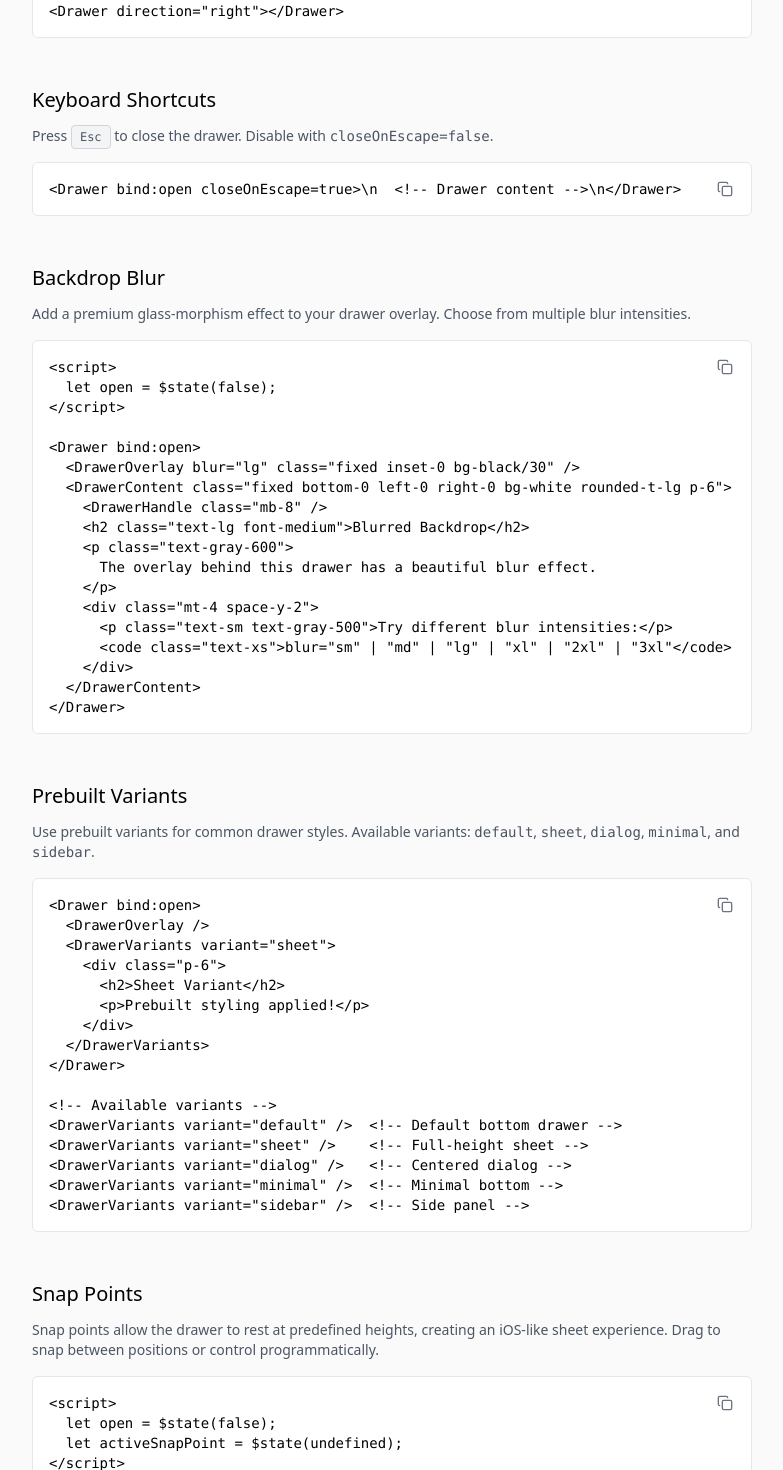
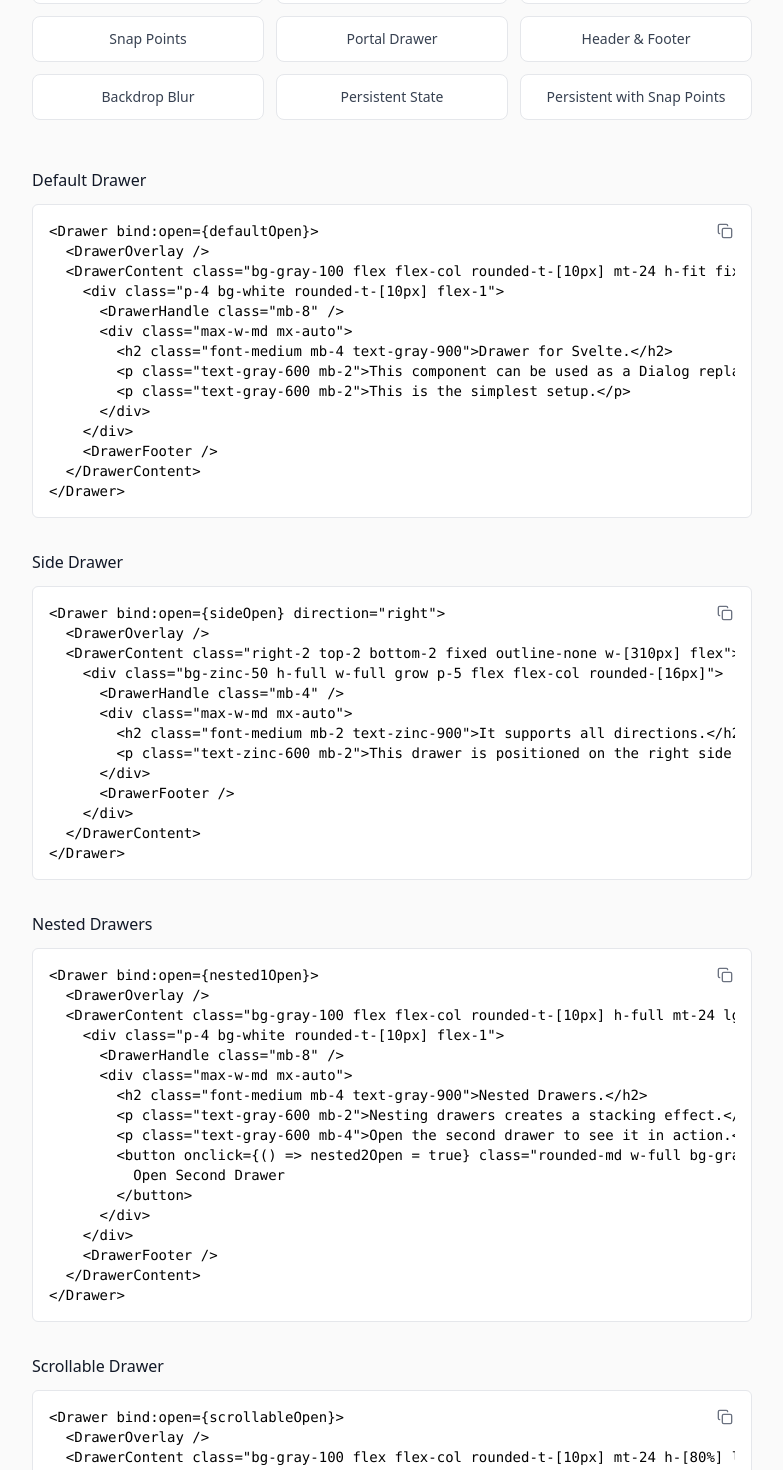
Before and after one commit to AbhiVarde/svelte-drawer, a SvelteKit app in the folder website/: page / in a window 1280 px wide. Shown: the part 1400-2870 px from the top of the page, without its empty margins (248-1031 px from the left). Built offline with nearby package versions, Linux system fonts and the light colour scheme; no server answers.

Commit message:
refactor: improve examples layout with grid and separate code sections

```diff
--- a/website/src/routes/+page.svelte
+++ b/website/src/routes/+page.svelte
@@ -11,7 +11,6 @@
   import StargazersSection from "$lib/components/StargazersSection.svelte";
   import CodeBlock from "$lib/components/CodeBlock.svelte";
   import DrawerFooter from "$lib/components/DrawerFooter.svelte";
-  import ExampleSection from "$lib/components/ExampleSection.svelte";
   import { codeExamples } from "$lib/constants/codeExamples";
   import { ExternalLink } from "lucide-svelte";
 
@@ -41,11 +40,12 @@
     scrollable: "idle",
     controlled: "idle",
     variant: "idle",
-    "variants-feature": "idle",
     snappoint: "idle",
     portal: "idle",
     "header-footer": "idle",
     blur: "idle",
+    persistent: "idle",
+    "persistent-snap": "idle",
   });
 
   async function copyToClipboard(text: string, key: string) {
@@ -267,6 +267,36 @@
     </section>
 
     <section>
+      <h2 class="text-xl font-medium mb-6">Examples</h2>
+      <div class="grid grid-cols-2 sm:grid-cols-3 gap-3 mb-12">
+        {#each examples as example}
+          <button
+            onclick={example.open}
+            class="px-4 py-3 bg-white border border-gray-200 rounded-lg hover:border-gray-300 hover:shadow-sm transition text-sm font-medium text-gray-700 hover:text-gray-900"
+          >
+            {example.title}
+          </button>
+        {/each}
+      </div>
+
+      <div class="space-y-8">
+        {#each examples as example}
+          <div>
+            <h3 class="text-base font-medium mb-3 text-gray-900">
+              {example.title}
+            </h3>
+            <CodeBlock
+              code={example.code}
+              copyKey={example.key}
+              {copyStatus}
+              onCopy={copyToClipboard}
+            />
+          </div>
+        {/each}
+      </div>
+    </section>
+
+    <section>
       <h2 class="text-xl font-medium mb-3">Position</h2>
       <p class="text-sm text-gray-600 mb-4">
         Change direction with the <code>direction</code> prop.
@@ -286,7 +316,8 @@
           class="px-2 py-1 bg-gray-100 rounded border border-gray-300 text-xs font-mono"
           >Esc</kbd
         >
-        to close the drawer. Disable with <code>closeOnEscape={false}</code>.
+        to close the drawer. Disable with
+        <code>closeOnEscape={"{false}"}</code>.
       </p>
       <CodeBlock
         code="<Drawer bind:open closeOnEscape={true}>\n  <!-- Drawer content -->\n</Drawer>"
@@ -295,99 +326,9 @@
         onCopy={copyToClipboard}
       />
     </section>
-
-    <section>
-      <h2 class="text-xl font-medium mb-3">Backdrop Blur</h2>
-      <p class="text-sm text-gray-600 mb-4">
-        Add a premium glass-morphism effect to your drawer overlay. Choose from
-        multiple blur intensities.
-      </p>
-      <CodeBlock
-        code={codeExamples.blurDrawer}
-        copyKey="blur"
-        {copyStatus}
-        onCopy={copyToClipboard}
-      />
-    </section>
-
-    <section>
-      <h2 class="text-xl font-medium mb-3">Prebuilt Variants</h2>
-      <p class="text-sm text-gray-600 mb-4">
-        Use prebuilt variants for common drawer styles. Available variants: <code
-          >default</code
-        >, <code>sheet</code>, <code>dialog</code>, <code>minimal</code>, and
-        <code>sidebar</code>.
-      </p>
-      <CodeBlock
-        code={`<Drawer bind:open>\n  <DrawerOverlay />\n  <DrawerVariants variant="sheet">\n    <div class="p-6">\n      <h2>Sheet Variant</h2>\n      <p>Prebuilt styling applied!</p>\n    </div>\n  </DrawerVariants>\n</Drawer>\n\n<!-- Available variants -->\n<DrawerVariants variant="default" />  <!-- Default bottom drawer -->\n<DrawerVariants variant="sheet" />    <!-- Full-height sheet -->\n<DrawerVariants variant="dialog" />   <!-- Centered dialog -->\n<DrawerVariants variant="minimal" />  <!-- Minimal bottom -->\n<DrawerVariants variant="sidebar" />  <!-- Side panel -->`}
-        copyKey="variants-feature"
-        {copyStatus}
-        onCopy={copyToClipboard}
-      />
-    </section>
-
-    <section>
-      <h2 class="text-xl font-medium mb-3">Snap Points</h2>
-      <p class="text-sm text-gray-600 mb-4">
-        Snap points allow the drawer to rest at predefined heights, creating an
-        iOS-like sheet experience. Drag to snap between positions or control
-        programmatically.
-      </p>
-      <CodeBlock
-        code={codeExamples.snapPointDrawer}
-        copyKey="snappoint"
-        {copyStatus}
-        onCopy={copyToClipboard}
-      />
-    </section>
-
-    <section>
-      <h2 class="text-xl font-medium mb-3">Portal Support</h2>
-      <p class="text-sm text-gray-600 mb-4">
-        Render the drawer in a portal to avoid z-index conflicts. The portal
-        renders the drawer at the end of the document body by default.
-      </p>
-      <CodeBlock
-        code={codeExamples.portalDrawer}
-        copyKey="portal"
-        {copyStatus}
-        onCopy={copyToClipboard}
-      />
-    </section>
-
-    <section>
-      <h2 class="text-xl font-medium mb-3">Header & Footer Components</h2>
-      <p class="text-sm text-gray-600 mb-4">
-        Optional pre-styled header and footer components for quick drawer setup.
-        Use them for convenience or build your own custom headers/footers.
-      </p>
-      <CodeBlock
-        code={codeExamples.headerFooterDrawer}
-        copyKey="header-footer"
-        {copyStatus}
-        onCopy={copyToClipboard}
-      />
-    </section>
-
-    <section>
-      <h2 class="text-xl font-medium mb-6">Examples</h2>
-      <div class="space-y-10">
-        {#each examples as example}
-          <ExampleSection
-            title={example.title}
-            onOpen={example.open}
-            code={example.code}
-            copyKey={example.key}
-            {copyStatus}
-            onCopy={copyToClipboard}
-          />
-        {/each}
-      </div>
-    </section>
   </div>
 </div>
 
-<!-- Default Drawer -->
 <Drawer bind:open={defaultOpen}>
   <DrawerOverlay />
   <DrawerContent
@@ -408,7 +349,6 @@
   </DrawerContent>
 </Drawer>
 
-<!-- Side Drawer -->
 <Drawer bind:open={sideOpen} direction="right">
   <DrawerOverlay />
   <DrawerContent
@@ -448,7 +388,6 @@
   </DrawerContent>
 </Drawer>
 
-<!-- Nested Drawer 1 -->
 <Drawer bind:open={nested1Open}>
   <DrawerOverlay />
   <DrawerContent
@@ -475,7 +414,6 @@
   </DrawerContent>
 </Drawer>
 
-<!-- Nested Drawer 2 -->
 <Drawer bind:open={nested2Open}>
   <DrawerOverlay class="z-[60]" />
   <DrawerContent
@@ -492,7 +430,6 @@
   </DrawerContent>
 </Drawer>
 
-<!-- Scrollable Drawer -->
 <Drawer bind:open={scrollableOpen}>
   <DrawerOverlay />
   <DrawerContent
@@ -533,7 +470,6 @@
   </DrawerContent>
 </Drawer>
 
-<!-- Controlled Drawer -->
 <Drawer
   bind:open={controlledOpen}
   onOpenChange={(isOpen: boolean) =>
@@ -557,7 +493,6 @@
   </DrawerContent>
 </Drawer>
 
-<!-- Variant Drawer -->
 <Drawer bind:open={variantOpen} closeOnEscape={true}>
   <DrawerOverlay />
   <DrawerVariants variant="sheet">
@@ -578,7 +513,6 @@
   </DrawerVariants>
 </Drawer>
 
-<!-- Snap Point Drawer -->
 <Drawer
   bind:open={snapPointOpen}
   snapPoints={[0.25, 0.5, 0.9]}
@@ -626,7 +560,6 @@
   </DrawerContent>
 </Drawer>
 
-<!-- Portal Drawer -->
 <Drawer bind:open={portalOpen} portal={true}>
   <DrawerOverlay />
   <DrawerContent
@@ -655,7 +588,6 @@
   </DrawerContent>
 </Drawer>
 
-<!-- Header & Footer Drawer -->
 <Drawer bind:open={headerFooterOpen}>
   <DrawerOverlay />
   <DrawerContent
@@ -702,21 +634,18 @@
         <button
           onclick={() => (headerFooterOpen = false)}
           class="px-4 py-2 bg-gray-200 rounded hover:bg-gray-300 text-sm font-medium"
+          >Cancel</button
         >
-          Cancel
-        </button>
         <button
           onclick={() => (headerFooterOpen = false)}
           class="px-4 py-2 bg-black text-white rounded hover:bg-gray-800 text-sm font-medium"
+          >Confirm</button
         >
-          Confirm
-        </button>
       </div>
     </LibDrawerFooter>
   </DrawerContent>
 </Drawer>
 
-<!-- Blur Drawer -->
 <Drawer bind:open={blurOpen}>
   <DrawerOverlay blur="xl" />
   <DrawerContent
@@ -751,29 +680,32 @@
   </DrawerContent>
 </Drawer>
 
-<!-- Persistent State Drawer -->
 <Drawer
   bind:open={persistentOpen}
   persistState={true}
   persistKey="demo-persistent"
 >
   <DrawerOverlay />
-  <DrawerContent class="bg-gray-100 flex flex-col rounded-t-[10px] mt-24 h-fit fixed bottom-0 left-0 right-0 outline-none">
+  <DrawerContent
+    class="bg-gray-100 flex flex-col rounded-t-[10px] mt-24 h-fit fixed bottom-0 left-0 right-0 outline-none"
+  >
     <div class="p-4 bg-white rounded-t-[10px] flex-1">
       <DrawerHandle class="mb-8" />
       <div class="max-w-md mx-auto">
         <h2 class="font-medium mb-4 text-gray-900">Persistent State Drawer</h2>
-        <p class="text-gray-600 mb-2">
-          This drawer remembers if it was open!
-        </p>
+        <p class="text-gray-600 mb-2">This drawer remembers if it was open!</p>
         <p class="text-gray-600 mb-4">
-          Try this: Close this drawer, then reload the page. It will stay closed!
+          Try this: Close this drawer, then reload the page. It will stay
+          closed!
         </p>
         <p class="text-gray-600 mb-4">
           Or keep it open and reload - it will reopen automatically.
         </p>
-        <div class="bg-blue-50 border border-blue-200 rounded p-3 text-sm text-blue-900">
-          <strong>How it works:</strong> Uses localStorage with a unique key to save state.
+        <div
+          class="bg-blue-50 border border-blue-200 rounded p-3 text-sm text-blue-900"
+        >
+          <strong>How it works:</strong> Uses localStorage with a unique key to save
+          state.
         </div>
       </div>
     </div>
@@ -781,7 +713,6 @@
   </DrawerContent>
 </Drawer>
 
-<!-- Persistent Snap Point Drawer -->
 <Drawer
   bind:open={persistentSnapOpen}
   snapPoints={[0.25, 0.5, 0.9]}
@@ -791,7 +722,9 @@
   persistSnapPoint={true}
 >
   <DrawerOverlay />
-  <DrawerContent class="bg-gray-100 flex flex-col rounded-t-[10px] fixed bottom-0 left-0 right-0 outline-none">
+  <DrawerContent
+    class="bg-gray-100 flex flex-col rounded-t-[10px] fixed bottom-0 left-0 right-0 outline-none"
+  >
     <div class="p-4 bg-white rounded-t-[10px] flex-1">
       <DrawerHandle class="mb-8" />
       <div class="max-w-md mx-auto">
@@ -803,27 +736,28 @@
           Then reload the page - it will remember your position!
         </p>
         <p class="text-sm text-gray-500 mb-4">
-          Current position: <strong>{persistentSnapPoint ? `${(persistentSnapPoint * 100).toFixed(0)}%` : 'Loading...'}</strong>
+          Current position: <strong
+            >{persistentSnapPoint
+              ? `${(persistentSnapPoint * 100).toFixed(0)}%`
+              : "Loading..."}</strong
+          >
         </p>
         <div class="space-y-2">
           <button
-            onclick={() => persistentSnapPoint = 0.25}
+            onclick={() => (persistentSnapPoint = 0.25)}
             class="w-full px-4 py-2 bg-gray-200 rounded hover:bg-gray-300 text-sm font-medium"
+            >Jump to 25%</button
           >
-            Jump to 25%
-          </button>
           <button
-            onclick={() => persistentSnapPoint = 0.5}
+            onclick={() => (persistentSnapPoint = 0.5)}
             class="w-full px-4 py-2 bg-gray-200 rounded hover:bg-gray-300 text-sm font-medium"
+            >Jump to 50%</button
           >
-            Jump to 50%
-          </button>
           <button
-            onclick={() => persistentSnapPoint = 0.9}
+            onclick={() => (persistentSnapPoint = 0.9)}
             class="w-full px-4 py-2 bg-gray-200 rounded hover:bg-gray-300 text-sm font-medium"
+            >Jump to 90%</button
           >
-            Jump to 90%
-          </button>
         </div>
       </div>
     </div>
```
